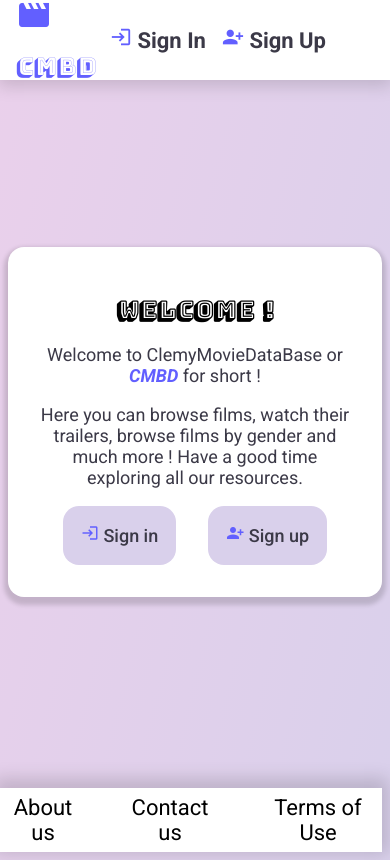
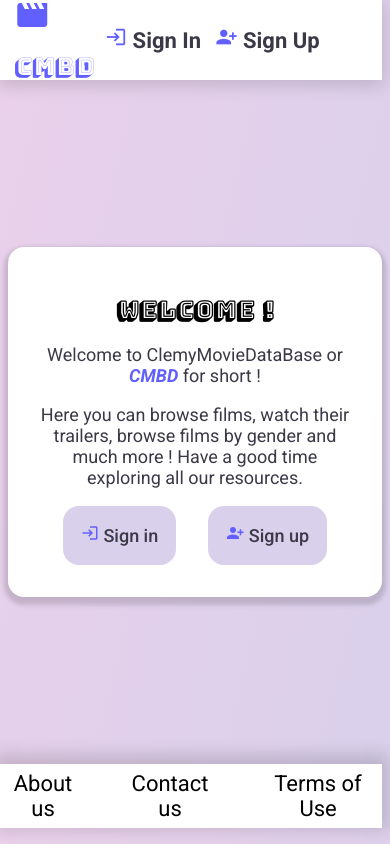
Before and after one commit to Clemy-beep/movie_tp, a PHP site: page /index.php in a window 390 px wide. Run offline with PHP 8.4, Linux system fonts and the light colour scheme; some web fonts are replaced.

Commit message:
better widths

```diff
--- a/assets/styles/footer.css
+++ b/assets/styles/footer.css
@@ -2,14 +2,13 @@ footer {
     height: 4em;
     background-color: white;
     box-shadow: 0px -4px 16px 6px #00000025;
-    margin-left: -8px;
-    margin-right: -8px;
-    margin-top: 16px;
-    width: calc(100vw - 8px);
+    margin: -8px;
+    width: calc(100% + 8px);
     display: flex;
     align-items: center;
     justify-content: center;
     gap: 2em;
+    bottom: 0;
 }
 
 footer a {
--- a/assets/styles/header.css
+++ b/assets/styles/header.css
@@ -7,6 +7,7 @@ header {
     margin: -8px;
     align-items: center;
     justify-content: space-evenly;
+    width: calc(100% + 8px);
 }
 
 #logo {
@@ -53,13 +54,19 @@ header {
     margin-right: -3em;
 }
 
+@media(max-width:1200px) {
+    #logo {
+        width: 20%;
+        margin-left: 0;
+    }
+    .headertext {
+        font-size: 15px;
+    }
+}
+
 @media(max-width:900px) {
     .headertext {
         display: none;
-    }
-    #logo {
-        width: 20%;
-        margin-left: 0;
     }
     #textlogo {
         font-size: 24px;
```
